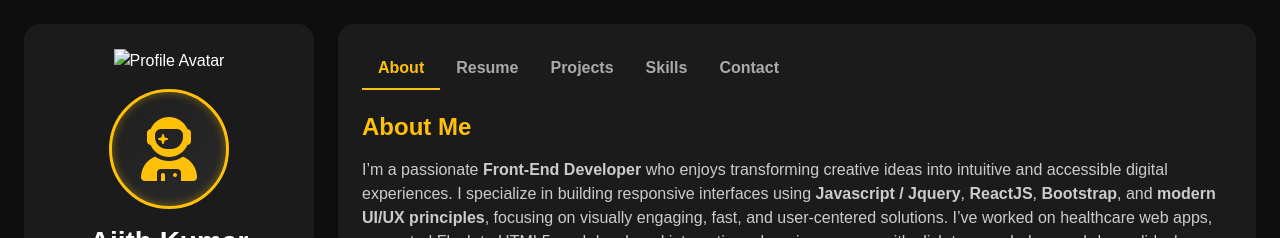
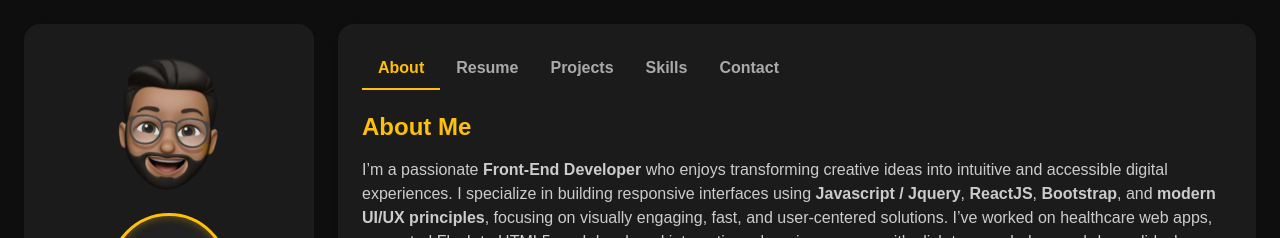
Before and after one commit to ajithfocuscare/ajithkumar07, a plain HTML site: page index.html in a window 1280 px wide. Shown: the top 238 px of the page. Drawn offline with nearby package versions, Linux system fonts and the light colour scheme.

Commit message:
Update index.html

```diff
--- a/index.html
+++ b/index.html
@@ -17,7 +17,7 @@
       <aside class="col-lg-3 col-md-4">
         <div class="sidebar d-flex flex-column align-items-center text-center p-4 rounded-4 shadow-sm">
           <div class="profile-avatar-wrapper mb-3">
-  <img src="assets/My-pic.png" class="profile-avatar" alt="Profile Avatar">
+  <img src="./images/My-pic.png" class="profile-avatar" alt="Profile Avatar">
 </div>
           <div class="profile-placeholder mb-3 d-flex align-items-center justify-content-center">
   <i class="fas fa-user-astronaut fa-4x text-warning"></i>
```
